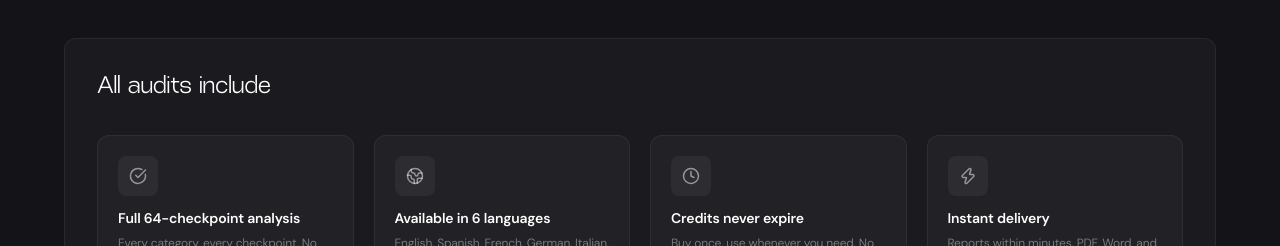
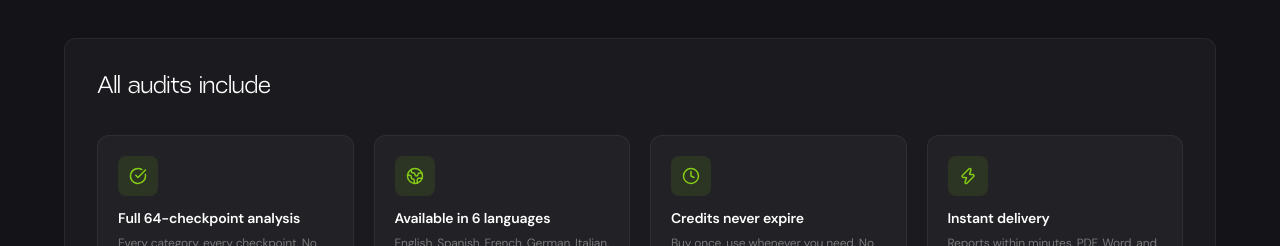
Before and after one commit to schintu79/clearux-saas, a Next.js app: page /pricing in a window 1280 px wide. Shown: the part 2530-2776 px from the top of the page. Built offline with nearby package versions, Linux system fonts and the light colour scheme; no server answers.

Commit message:
Fix contact page layout, fix AllAuditsInclude icon styles

```diff
--- a/src/app/contact/page.tsx
+++ b/src/app/contact/page.tsx
@@ -58,9 +58,7 @@ export default function ContactPage() {
             <p className="font-body text-sm sm:text-base text-white/50 leading-relaxed max-w-xl mt-6">
               Have a question, feedback, or need help with your audit? We&rsquo;ll get back to you within 24 hours.
             </p>
-          </div>
-          <div className="mt-12">
-            <div className="max-w-xl">
+            <div className="max-w-xl mt-12">
               {submitted ? (
                 <div className="rounded-xl p-9 border border-white/[0.06] bg-white/[0.03]">
                   <div className="w-14 h-14 rounded-xl bg-[#84CC16]/10 flex items-center justify-center mb-4">
--- a/src/components/ui/AllAuditsInclude.tsx
+++ b/src/components/ui/AllAuditsInclude.tsx
@@ -27,8 +27,8 @@ export default function AllAuditsInclude({ className = '', compact = false }: Al
           const ItemIcon = item.Icon
           return (
             <div key={i} className={`bg-white/[0.03] rounded-xl border border-white/[0.06] ${compact ? 'p-3.5 flex items-start gap-3' : 'p-5'}`}>
-              <div className={`rounded-lg bg-white/[0.05] flex items-center justify-center flex-shrink-0 ${compact ? 'w-8 h-8' : 'w-10 h-10 mb-3'}`}>
-                <ItemIcon size={compact ? 14 : 18} className="text-white/50" />
+              <div className={`rounded-lg bg-[#84CC16]/10 flex items-center justify-center flex-shrink-0 ${compact ? 'w-8 h-8' : 'w-10 h-10 mb-3'}`}>
+                <ItemIcon size={compact ? 14 : 18} className="text-[#84CC16]" />
               </div>
               <div>
                 <p className={`font-semibold text-white ${compact ? 'text-xs mb-0.5' : 'text-sm mb-1.5'}`}>{item.title}</p>
```
